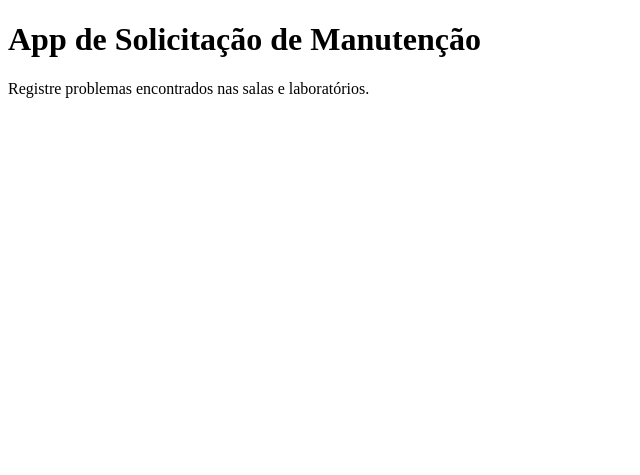
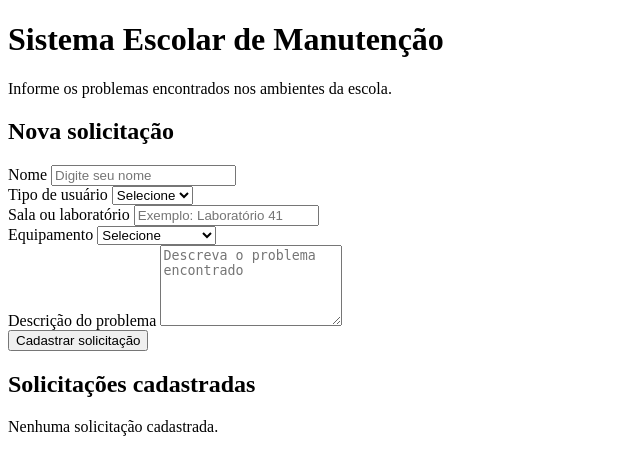
Before and after one commit to micaellyfernandes-hue/app_manutencao, a Python web app: template templates/index.html in a window 1280 px wide. Shown: the top 475 px of the page, without its empty margins (0-640 px from the left). Run offline with Jinja, Linux system fonts and the light colour scheme; the template is opened without the code that fills it, so the values that code supplies are empty.

Commit message:
Update index.html

```diff
--- a/templates/index.html
+++ b/templates/index.html
@@ -2,18 +2,102 @@
 <html lang="pt-BR">
 <head>
 <meta charset="UTF-8">
-<meta name="viewport" content="width=device-width, initial-scale=1.0">
-<title>Sistema Escolar de Manutenção</title>
-<link rel="stylesheet" href="{{ url_for('static', filename='style.css') }}">
+<meta name="viewport" content="width=device-width, initial-scale=1.0" >
+<title>Solicitação de Manutenção</title>
+<link rel="stylesheet" href="{{ url_for('static', filename='style.css') }}" >
 </head>
 <body>
 <header>
-<h1>App de Solicitação de Manutenção</h1>
-<p>
-Registre problemas encontrados nas salas e laboratórios.
-</p>
+<h1>Sistema Escolar de Manutenção</h1>
+<p>Informe os problemas encontrados nos ambientes da escola.</p>
 </header>
 <main>
+<!-- Área de cadastro de uma nova solicitação -->
+<section class="painel">
+<h2>Nova solicitação</h2>
+<form action="/cadastrar" method="post">
+<!-- Nome do usuário -->
+<div class="campo">
+<label for="nome">Nome</label>
+<input type="text" id="nome" name="nome"
+placeholder="Digite seu nome" required >
+</div>
+<!-- Tipo de usuário -->
+<div class="campo">
+<label for="tipo_usuario">Tipo de usuário</label>
+<select id="tipo_usuario" name="tipo_usuario" required >
+<option value="">Selecione</option>
+<option value="Aluno">Aluno</option>
+<option value="Professor">Professor</option>
+</select>
+</div>
+<!-- Sala ou laboratório -->
+<div class="campo">
+<label for="sala">Sala ou laboratório</label>
+<input type="text" id="sala" name="sala"
+placeholder="Exemplo: Laboratório 41" required >
+</div>
+<!-- Equipamento com problema -->
+<div class="campo">
+<label for="equipamento">Equipamento</label>
+<select id="equipamento" name="equipamento" required >
+<option value="">Selecione</option>
+<option value="Computador">Computador</option>
+<option value="Ar-condicionado">Ar-condicionado</option>
+<option value="Projetor">Projetor</option>
+<option value="Tomada">Tomada</option>
+<option value="Cadeira">Cadeira</option>
+<option value="Outro">Outro</option>
+<option value="Lâmpada">Lâmpada</option>
+</select>
+</div>
+<!-- Descrição do problema -->
+<div class="campo">
+<label for="descricao">Descrição do problema</label>
+<textarea id="descricao" name="descricao" rows="5"
+placeholder="Descreva o problema encontrado"
+required></textarea>
+</div>
+<!-- Botão de envio -->
+<button type="submit">Cadastrar solicitação</button>
+</form>
+</section>
+<!-- Área de solicitações cadastradas -->
+<section class="painel">
+<h2>Solicitações cadastradas</h2>
+{% if solicitacoes %}
+<table>
+<thead>
+<tr>
+<th>ID</th><th>Usuário</th><th>Sala</th>
+<th>Equipamento</th><th>Descrição</th>
+<th>Data</th><th>Status</th><th>Ação</th>
+</tr>
+</thead>
+<tbody>
+{% for solicitacao in solicitacoes %}
+<tr>
+<td>{{ solicitacao.id }}</td>
+<td>{{ solicitacao.nome }}<br>
+<small>{{ solicitacao.tipo_usuario }}</small></td>
+<td>{{ solicitacao.sala }}</td>
+<td>{{ solicitacao.equipamento }}</td>
+<td>{{ solicitacao.descricao }}</td>
+<td>{{ solicitacao.data }}</td>
+<td>{{ solicitacao.status }}</td>
+<td>
+{% if solicitacao.status != "Concluído" %}
+<a href="/concluir/{{ solicitacao.id }}">Concluir</a>
+{% else %}Concluído{% endif %}
+</td>
+</tr>
+{% endfor %}
+</tbody>
+</table>
+{% else %}
+<p>Nenhuma solicitação cadastrada.</p>
+{% endif %}
+</section>
 </main>
 </body>
 </html>
```
